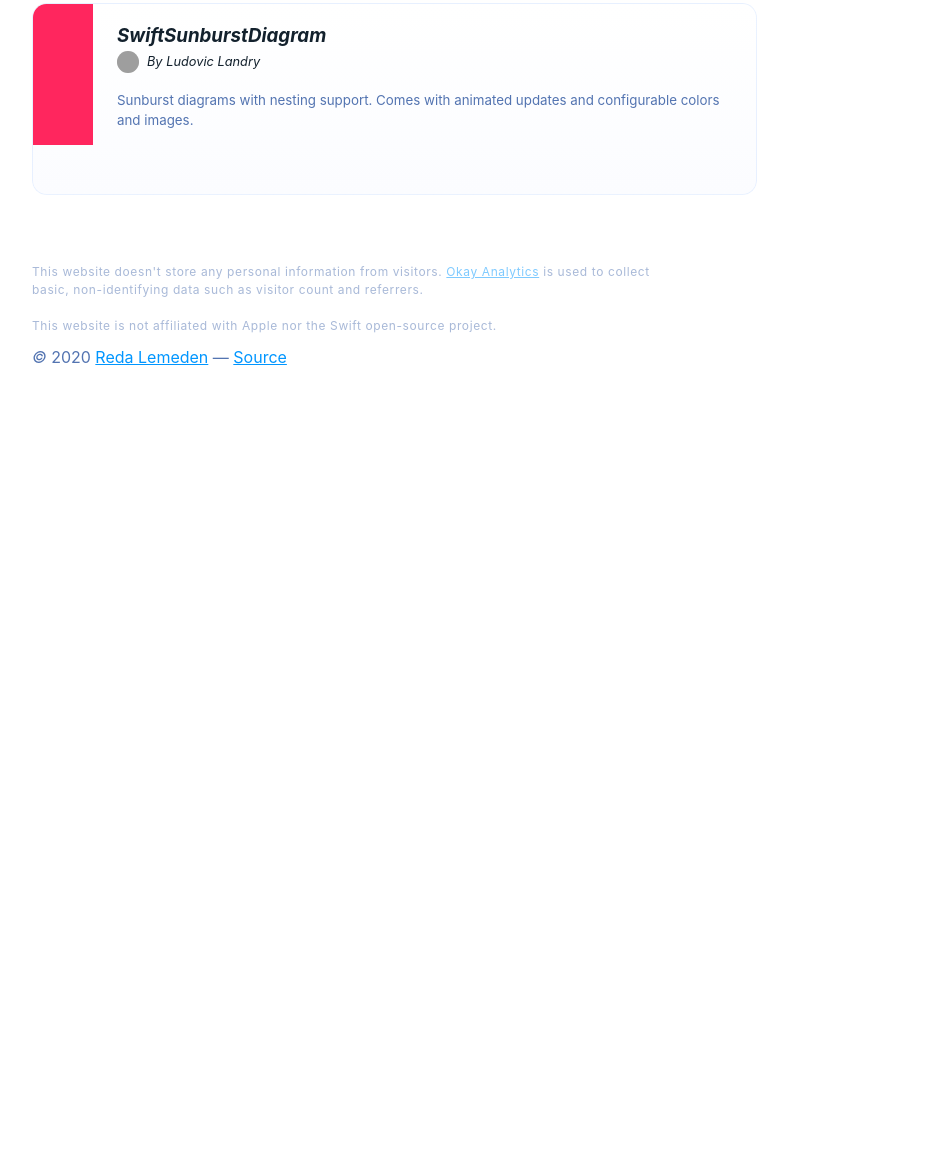
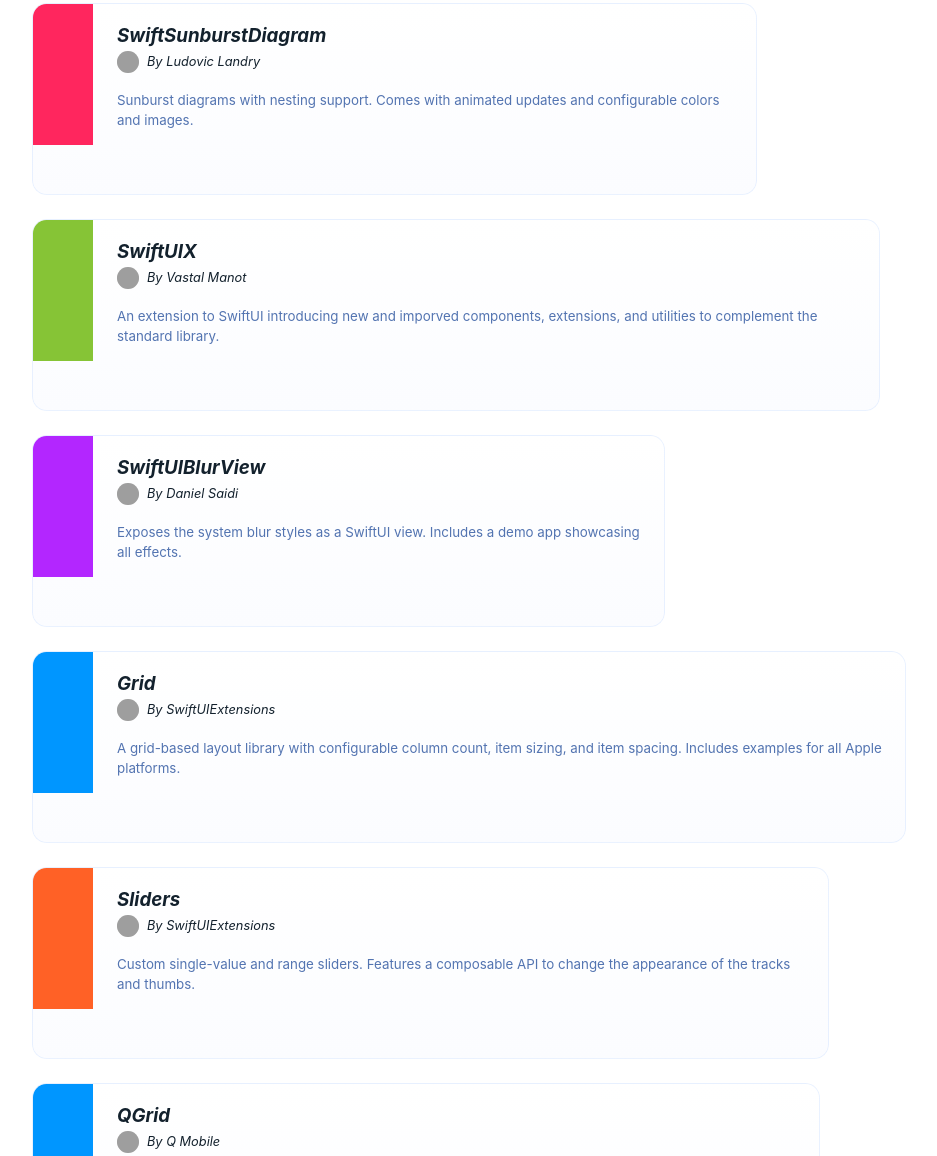
Before and after one commit to kaishin/swiftui.directory, a Gatsby site: page / in a window 1280 px wide. Shown: the part 2747-3903 px from the top of the page, without its empty margins (96-1033 px from the left). Before the commit the page ends 3146 px from the top, so only its background shows below. Built offline with nearby package versions, Linux system fonts and the light colour scheme; Gatsby itself is replaced by a stand-in of ours; some packages are replaced by stand-ins of ours; grey boxes are pictures that could not be loaded.

Commit message:
Increase number of items visible on home page

```diff
--- a/src/pages/index.js
+++ b/src/pages/index.js
@@ -122,7 +122,7 @@ export const query = graphql`
         title
       }
     }
-    allLibraries: allLibrariesYaml(sort: { fields: added, order: DESC }, limit: 12) {
+    allLibraries: allLibrariesYaml(sort: { fields: added, order: DESC }, limit: 18) {
       edges {
         node {
           author {
```
